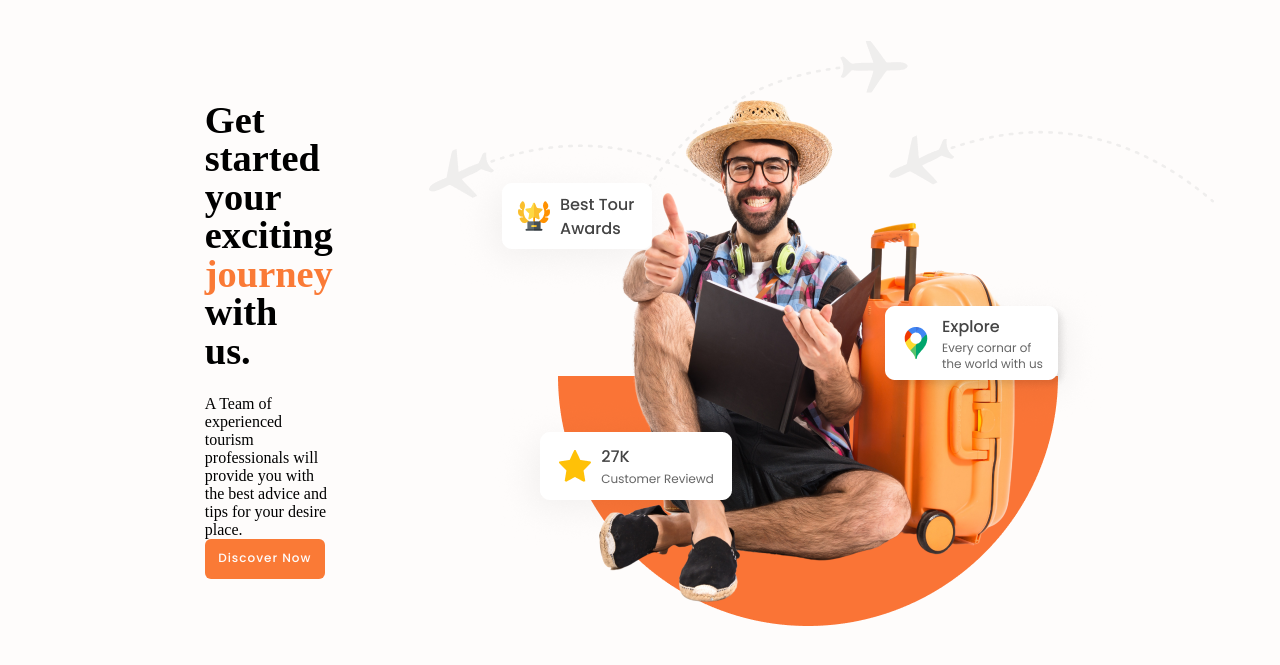
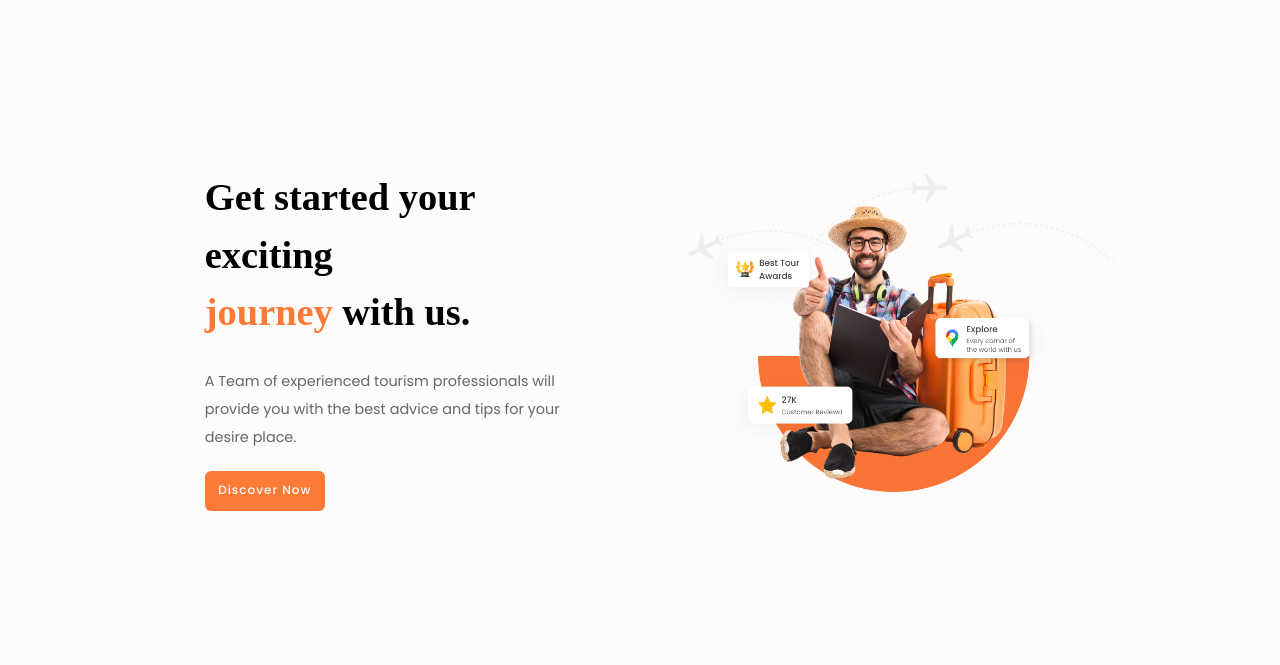
Before and after one commit to danilojduarte/WebSiteTrabook, a plain HTML site: page index.html in a window 1280 px wide. Shown: the part 65-730 px from the top of the page. Drawn offline with nearby package versions, Linux system fonts and the light colour scheme; a web font is replaced by a local one.

Commit message:
Section home concluida

```diff
--- a/index.html
+++ b/index.html
@@ -51,11 +51,11 @@
     <section class="home" id="home">
         <div class="home-text">
             <h1>
-                Get started your exciting <span>journey</span><br>
+                Get started your exciting<br> <span>journey</span>
                 with us.
             </h1>
             <p>
-                A Team of experienced tourism professionals will provide you with the best advice and tips for your desire place.
+                A Team of experienced tourism professionals will<br> provide you with the best advice and tips for your desire place.
             </p>
             <a href="#" class="btn">Discover Now</a>
         </div>
--- a/styles/styles.css
+++ b/styles/styles.css
@@ -99,6 +99,7 @@ header {
     color: var(--bg-color-1);
     background: transparent;
     border: 1px solid var(--bg-color-1);
+    transform: scale(1.1);
 }
 
 
@@ -118,10 +119,26 @@ header {
 .home-text h1 {
     margin: 10px 0px 25px;
     font-size: 2.4rem;
-    line-height: 1;
+    line-height: 1.5;
     font-weight: 700;
     font-family: var(--font-family-volkhov);
 }
 .home-text h1 span {
     color: var(--bg-color-1);
 }
+.home-text p {
+    font-size: .9rem;
+    font-family: var(--font-family-poppins);
+    color: var(--text-color-3);
+    line-height: 28px;
+    margin-bottom: 20px;
+}
+.home-img img {
+    max-width: 110%;
+    width: 840px;
+    height: auto;
+    transition: ease 0.4s;
+}
+.home-img img:hover {
+    transform: scale(1.1);
+}
```
